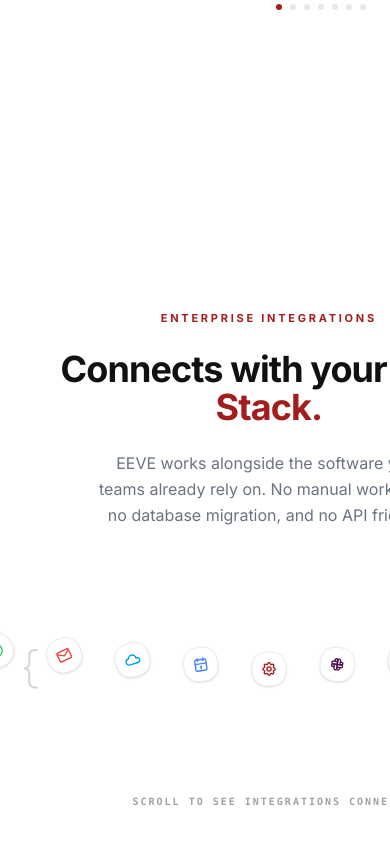
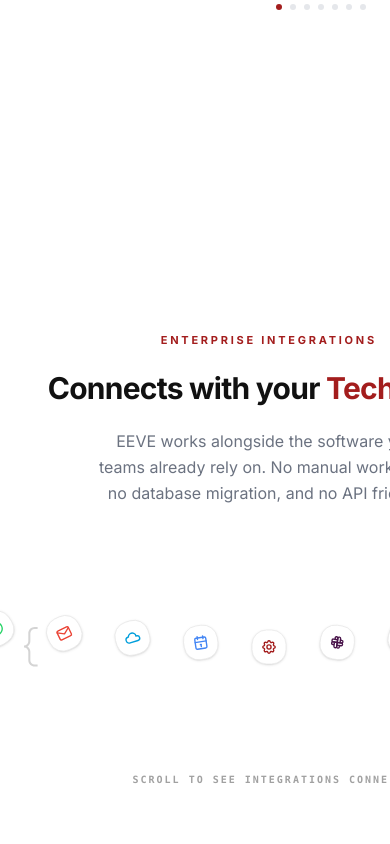
Before and after one commit to tgent2012/eeve-workforce, a React (Vite) app: page / in a window 390 px wide. Shown: the part 10738-11582 px from the top of the page. Built offline with nearby package versions, Linux system fonts and the light colour scheme.

Commit message:
style: fix mobile layout overflows and text sizes in integrations and dashboard sections

```diff
--- a/src/components/Integrations.tsx
+++ b/src/components/Integrations.tsx
@@ -122,7 +122,7 @@ export const Integrations = () => {
           <span className="text-[11px] font-bold tracking-[0.25em] text-[#A31D1D] uppercase block">
             ENTERPRISE INTEGRATIONS
           </span>
-          <h2 className="text-4xl sm:text-6xl font-sans font-black tracking-tight text-[#111111] leading-[1.05]">
+          <h2 className="text-3xl sm:text-5xl lg:text-6xl font-sans font-black tracking-tight text-[#111111] leading-[1.05]">
             Connects with your <span className="text-[#A31D1D]">Tech Stack.</span>
           </h2>
           <p className="text-base sm:text-lg text-[#6B7280] font-sans font-normal leading-relaxed max-w-xl text-balance">
--- a/src/components/VoiceToVerified.tsx
+++ b/src/components/VoiceToVerified.tsx
@@ -114,7 +114,7 @@ export const VoiceToVerified: React.FC = () => {
                   <span className="text-[11px] font-bold tracking-[0.25em] text-[#A31D1D] uppercase block mb-4">
                     SEE EEVE IN ACTION
                   </span>
-                  <h2 className="text-4xl sm:text-6xl font-sans font-black tracking-tight text-[#111111] leading-[1.05]">
+                  <h2 className="text-3xl sm:text-5xl lg:text-6xl font-sans font-black tracking-tight text-[#111111] leading-[1.05]">
                     Every Conversation. <br />
                     <span className="text-[#A31D1D]">One Clear Picture.</span>
                   </h2>
@@ -291,7 +291,7 @@ export const VoiceToVerified: React.FC = () => {
                   <span className="text-[9px] font-mono text-[#A31D1D] font-bold uppercase tracking-wide block">WE SELL CERTAINTY</span>
                   <p className="text-[11px] text-[#6B7280] font-sans">Every call resolved, re-read, and logged to a human. No silent failures.</p>
                 </div>
-                <div className="grid grid-cols-4 gap-6 w-full lg:w-auto text-center lg:text-left border-t lg:border-t-0 pt-2 lg:pt-0">
+                <div className="grid grid-cols-2 sm:grid-cols-4 gap-2 sm:gap-6 w-full lg:w-auto text-center lg:text-left border-t lg:border-t-0 pt-2 lg:pt-0">
                   <div>
                     <span className="text-sm font-sans font-black text-[#111111]">92.8%</span>
                     <span className="text-[8px] font-mono text-[#6B7280] block font-semibold leading-none">Resolved sans human</span>
```
